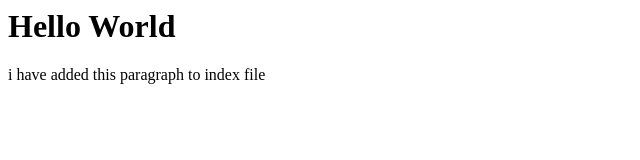
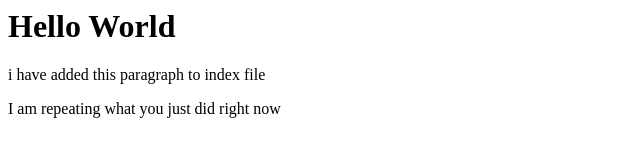
Before and after one commit to AnaliApps/git-practice, a plain HTML site: page index.html in a window 1280 px wide. Shown: the whole page, without its empty margins (0-640 px from the left). Drawn offline with Linux system fonts and the light colour scheme.

Commit message:
did same thing

```diff
--- a/index.html
+++ b/index.html
@@ -8,5 +8,6 @@
 <body>
     <h1>Hello World</h1>
     <p>i have added this paragraph to index file</p>
+    <p>I am repeating what you just did right now</p>
 </body>
 </html>
```
